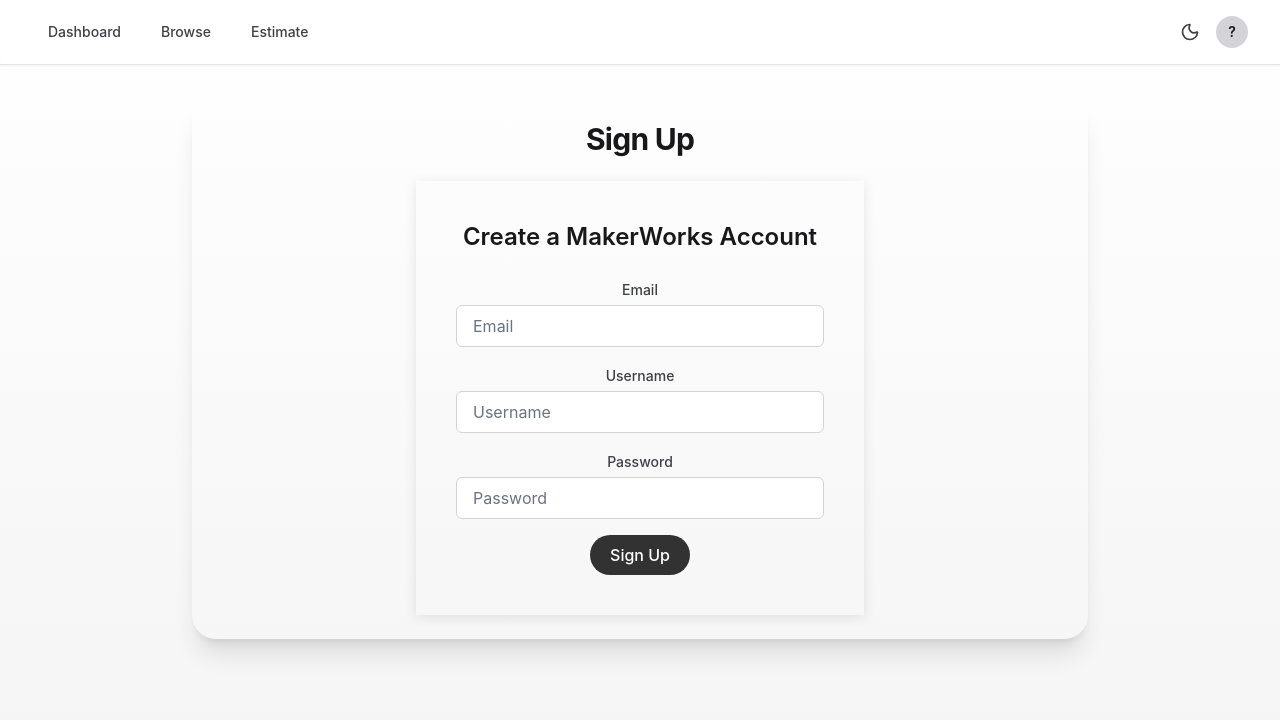
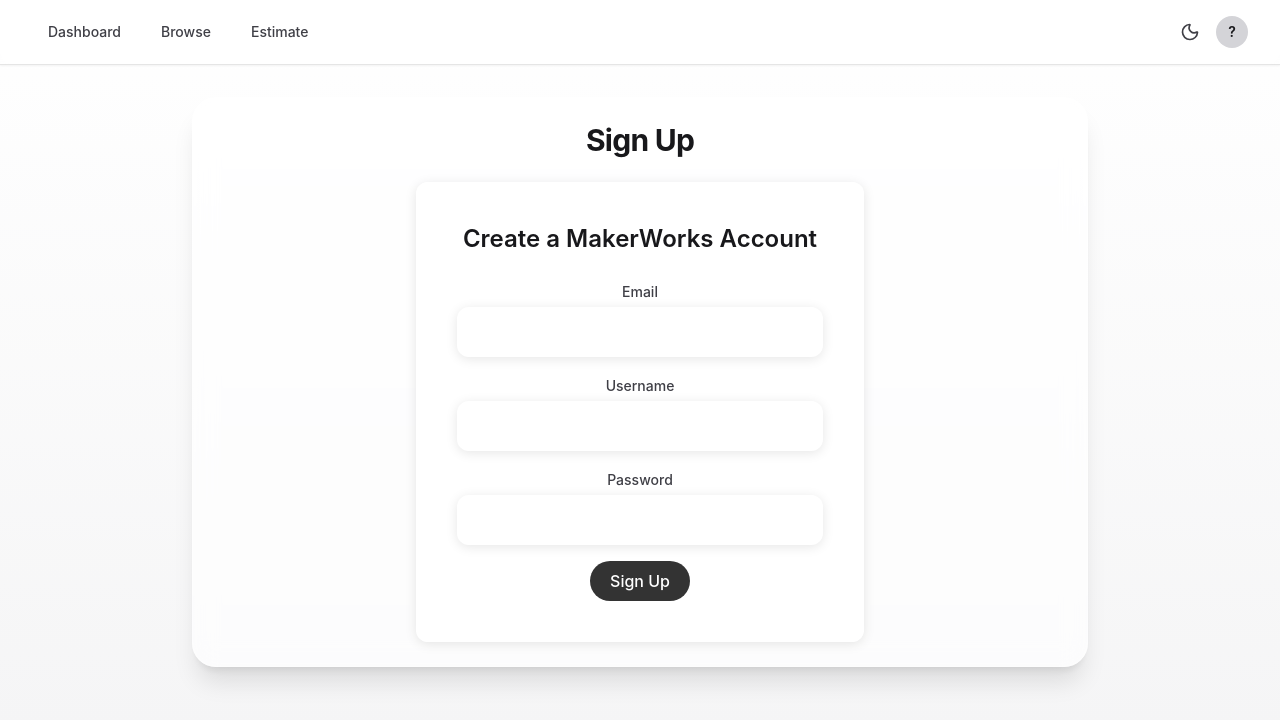
Before and after one commit to schartrand77/makerworks-frontend, a React (Vite) app: page /auth/signup in a window 1280 px wide. Shown: the top 720 px of the page. Built offline with nearby package versions, Linux system fonts and the light colour scheme; no server answers.

Commit message:
Add Liquid Glass styles

```diff
--- a/src/components/ui/GlassInput.tsx
+++ b/src/components/ui/GlassInput.tsx
@@ -34,7 +34,7 @@
       required={required}
       value={value}
       onChange={onChange}
-      className="w-full px-4 py-2 rounded-md border border-zinc-300 dark:border-zinc-700 bg-white text-black dark:bg-zinc-800 dark:text-white focus:outline-none focus:ring-2 focus:ring-blue-500"
+      className="glass-input"
     />
   </div>
 )
--- a/src/index.css
+++ b/src/index.css
@@ -21,4 +21,10 @@
            focus:outline-none focus:ring-2 focus:ring-blue-400 dark:focus:ring-blue-300
            transition-all duration-200;
   }
+
+  .glass-card {
+    @apply rounded-xl border border-white/30 dark:border-zinc-700/40
+           backdrop-blur-lg bg-white/70 dark:bg-zinc-800/60
+           transition-all;
+  }
 }
```
